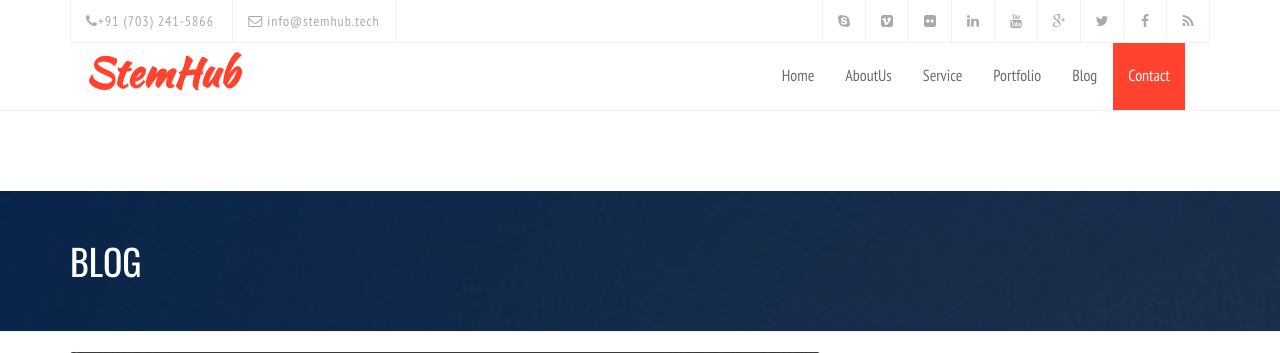
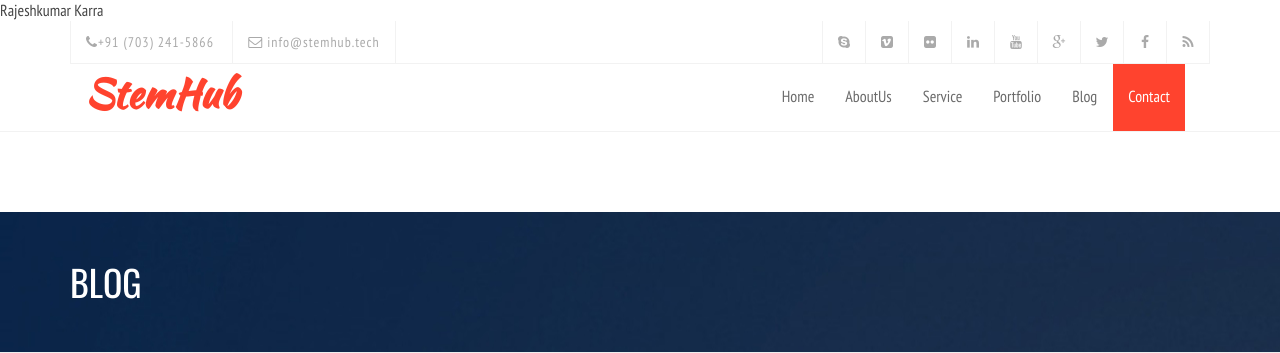
Before and after one commit to rajeshkumarkarra/mysite, a Django app: page /blog/ in a window 1280 px wide. Shown: the top 353 px of the page. Run offline with Django 3.2, Linux system fonts and the light colour scheme; some libraries are stand-ins or nearby versions.

Commit message:
Linked In profile badge added

```diff
--- a/home/templates/home/blog.html
+++ b/home/templates/home/blog.html
@@ -4,6 +4,9 @@
 <html lang="en">
     <head>
         <meta name="p:domain_verify" content="d40d436b5115d28984d1ac8c3044dfef"/>
+        <script type="text/javascript" src="https://platform.linkedin.com/badges/js/profile.js" async defer></script>
+        <div class="LI-profile-badge"  data-version="v1" data-size="medium" data-locale="en_US" data-type="horizontal" data-theme="light" data-vanity="rajeshkumar-karra-168657b1"><a class="LI-simple-link" href='https://in.linkedin.com/in/rajeshkumar-karra-168657b1?trk=profile-badge'>Rajeshkumar Karra</a></div>
+
         <meta name="google-site-verification" content="7Ns4muRA-ERJyL09RTp0ChxyJDD6rEtuERLT9ZuQw_k" />
         <!-- Basic -->
         <title>Blog | S.T.E.M HUB</title>
```
